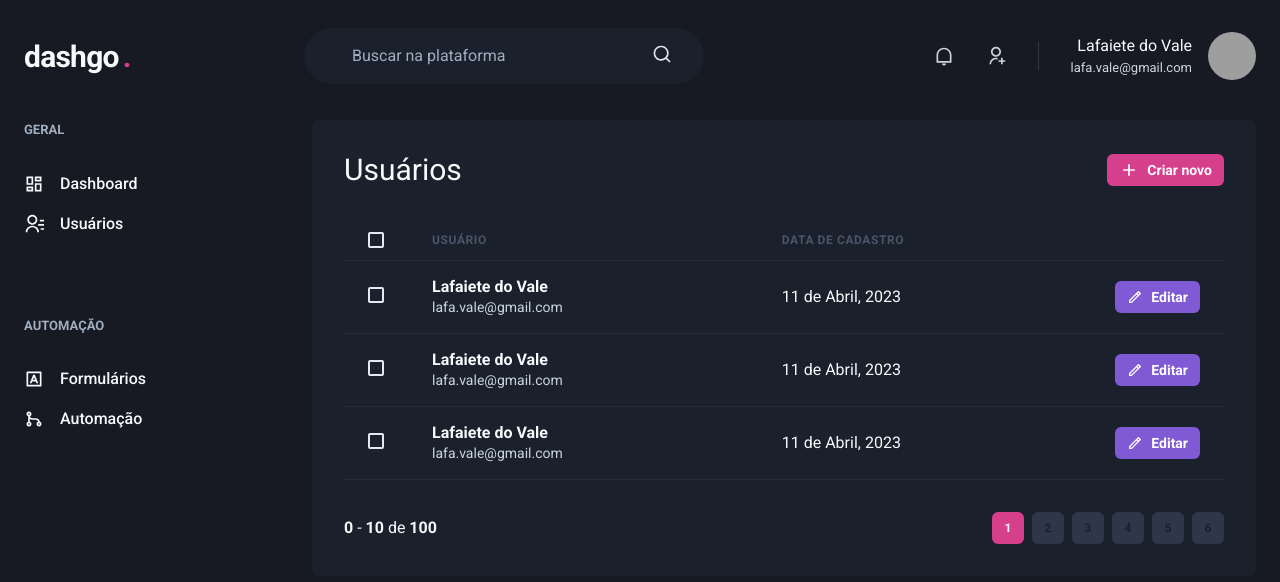
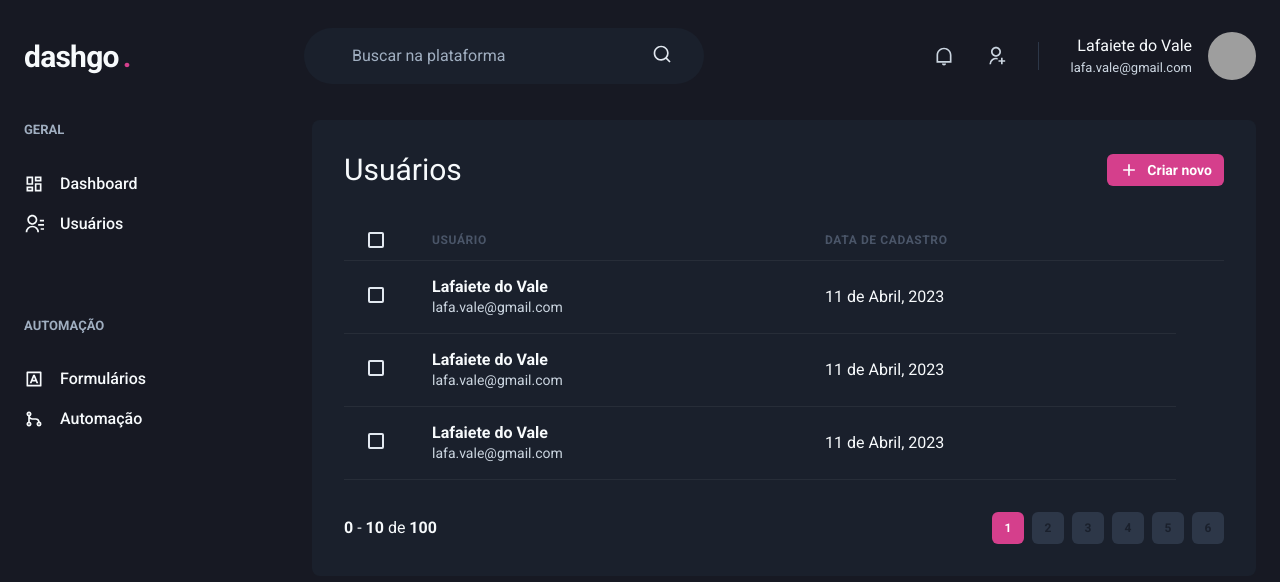
Before and after one commit to lafadovale/dashgo, a Next.js app: page /users in a window 1280 px wide. Shown: the top 582 px of the page. Built offline with nearby package versions, Linux system fonts and the light colour scheme; grey boxes are pictures that could not be loaded.

Commit message:
Links navigating

```diff
--- a/src/components/Sidebar/NavLink.tsx
+++ b/src/components/Sidebar/NavLink.tsx
@@ -1,24 +1,27 @@
 import {
   Icon,
-  Link,
+  Link as ChakraLink,
   Text,
   LinkProps as ChakraLinkProps,
 } from "@chakra-ui/react";
+import Link from "next/link";
 import { ElementType } from "react";
-import { RiDashboardLine } from "react-icons/ri";
 
 interface NavLinkProps extends ChakraLinkProps {
   icon: ElementType;
   children: string;
+  href: string;
 }
 
-export function NavLink({ icon, children, ...rest }: NavLinkProps) {
+export function NavLink({ icon, children, href, ...rest }: NavLinkProps) {
   return (
-    <Link display="flex" alignItems="center" {...rest}>
-      <Icon as={icon} fontSize="20" />
-      <Text ml="4" fontWeight="medium">
-        {children}
-      </Text>
+    <Link href={href} passHref>
+      <ChakraLink display="flex" alignItems="center" {...rest}>
+        <Icon as={icon} fontSize="20" />
+        <Text ml="4" fontWeight="medium">
+          {children}
+        </Text>
+      </ChakraLink>
     </Link>
   );
 }
--- a/src/components/Sidebar/SidebarNav.tsx
+++ b/src/components/Sidebar/SidebarNav.tsx
@@ -13,12 +13,20 @@ export function SidebarNav() {
   return (
     <Stack spacing="12" align="flex-start">
       <NavSection title="GERAL">
-        <NavLink icon={RiDashboardLine}>Dashboard</NavLink>
-        <NavLink icon={RiContactsLine}>Usuários</NavLink>
+        <NavLink icon={RiDashboardLine} href="/dashboard">
+          Dashboard
+        </NavLink>
+        <NavLink icon={RiContactsLine} href="/users">
+          Usuários
+        </NavLink>
       </NavSection>
       <NavSection title="AUTOMAÇÃO">
-        <NavLink icon={RiInputMethodLine}>Formulários</NavLink>
-        <NavLink icon={RiGitMergeLine}>Automação</NavLink>
+        <NavLink icon={RiInputMethodLine} href="/forms">
+          Formulários
+        </NavLink>
+        <NavLink icon={RiGitMergeLine} href="/automation">
+          Automação
+        </NavLink>
       </NavSection>
     </Stack>
   );
--- a/src/pages/users/index.tsx
+++ b/src/pages/users/index.tsx
@@ -1,3 +1,4 @@
+import Link from "next/link";
 import { Header } from "@/components/Header";
 import { Pagination } from "@/components/Pagination";
 import { Sidebar } from "@/components/Sidebar";
@@ -15,10 +16,16 @@ import {
   Th,
   Thead,
   Tr,
+  useBreakpointValue,
 } from "@chakra-ui/react";
 import { RiAddLine, RiPencilLine } from "react-icons/ri";
 
 export default function UserList() {
+  const isWideVersion = useBreakpointValue({
+    base: false,
+    lg: true,
+  });
+
   return (
     <Box>
       <Header />
@@ -32,6 +39,7 @@ export default function UserList() {
               Usuários
             </Heading>
 
+            <Link href="/users/create" passHref>
               <Button
                 as="a"
                 size="sm"
@@ -41,22 +49,23 @@ export default function UserList() {
               >
                 Criar novo
               </Button>
+            </Link>
           </Flex>
 
           <Table colorScheme="whiteAlpha">
             <Thead>
               <Tr>
-                <Th px="6" color="gray.300" width="8">
+                <Th px={["4", "4", "6"]} color="gray.300" width="8">
                   <Checkbox colorScheme="pink" />
                 </Th>
                 <Th>Usuário</Th>
-                <Th>Data de cadastro</Th>
+                {isWideVersion && <Th>Data de cadastro</Th>}
                 <Th width="8"></Th>
               </Tr>
             </Thead>
             <Tbody>
               <Tr>
-                <Td px="6">
+                <Td px={["4", "4", "6"]}>
                   <Checkbox colorScheme="pink" />
                 </Td>
                 <Td>
@@ -67,21 +76,10 @@ export default function UserList() {
                     </Text>
                   </Box>
                 </Td>
-                <Td>11 de Abril, 2023</Td>
-                <Td>
-                  <Button
-                    as="a"
-                    size="sm"
-                    fontSize="sm"
-                    colorScheme="purple"
-                    leftIcon={<Icon as={RiPencilLine} fontSize="16" />}
-                  >
-                    Editar
-                  </Button>
-                </Td>
+                {isWideVersion && <Td>11 de Abril, 2023</Td>}
               </Tr>
               <Tr>
-                <Td px="6">
+                <Td px={["4", "4", "6"]}>
                   <Checkbox colorScheme="pink" />
                 </Td>
                 <Td>
@@ -92,21 +90,10 @@ export default function UserList() {
                     </Text>
                   </Box>
                 </Td>
-                <Td>11 de Abril, 2023</Td>
-                <Td>
-                  <Button
-                    as="a"
-                    size="sm"
-                    fontSize="sm"
-                    colorScheme="purple"
-                    leftIcon={<Icon as={RiPencilLine} fontSize="16" />}
-                  >
-                    Editar
-                  </Button>
-                </Td>
+                {isWideVersion && <Td>11 de Abril, 2023</Td>}
               </Tr>
               <Tr>
-                <Td px="6">
+                <Td px={["4", "4", "6"]}>
                   <Checkbox colorScheme="pink" />
                 </Td>
                 <Td>
@@ -117,18 +104,7 @@ export default function UserList() {
                     </Text>
                   </Box>
                 </Td>
-                <Td>11 de Abril, 2023</Td>
-                <Td>
-                  <Button
-                    as="a"
-                    size="sm"
-                    fontSize="sm"
-                    colorScheme="purple"
-                    leftIcon={<Icon as={RiPencilLine} fontSize="16" />}
-                  >
-                    Editar
-                  </Button>
-                </Td>
+                {isWideVersion && <Td>11 de Abril, 2023</Td>}
               </Tr>
             </Tbody>
           </Table>
```
Also changed, not shown: src/pages/users/create.tsx (+6 -1 lines). Lines whose indentation alone changed are shown as unchanged.
